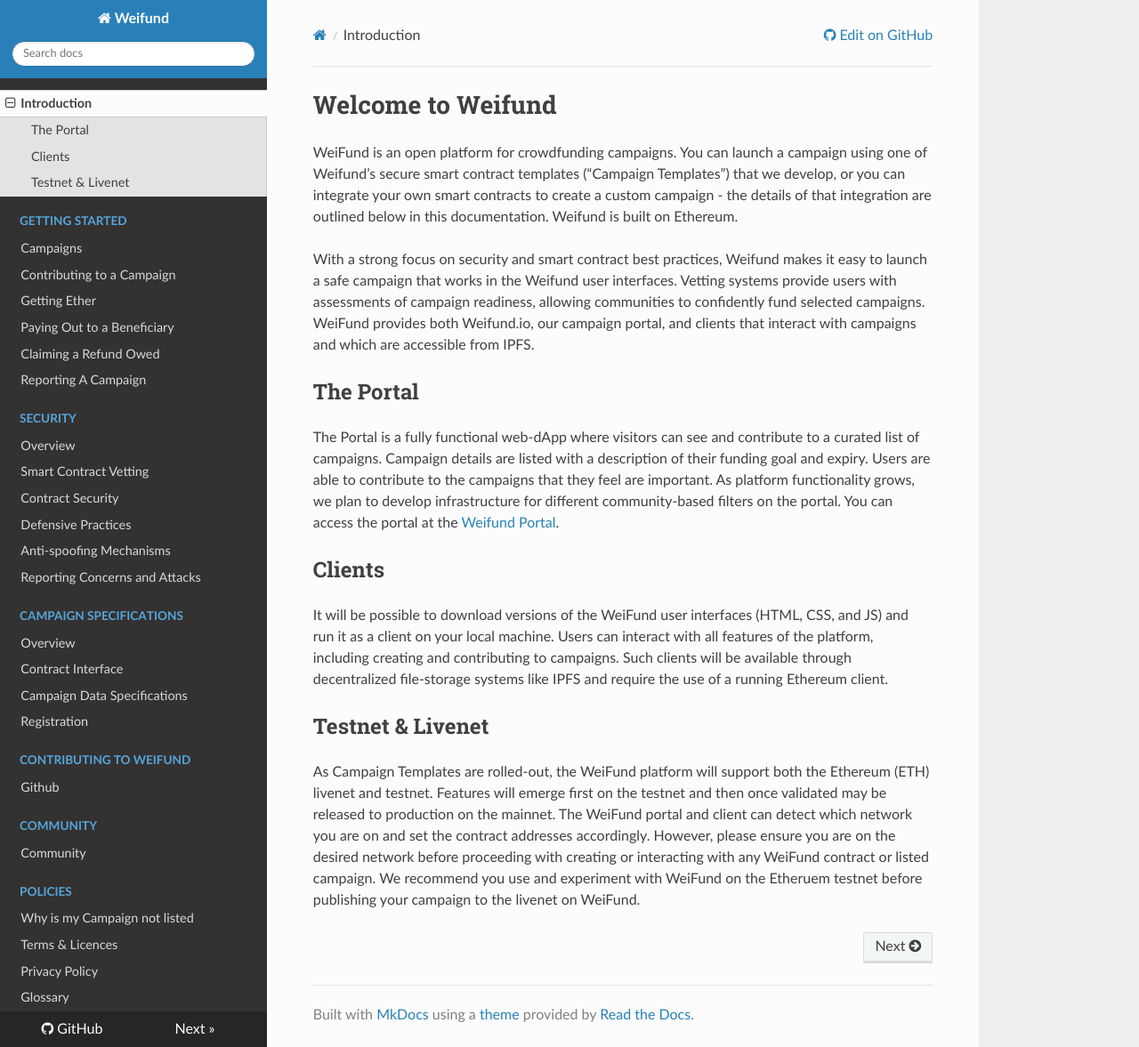
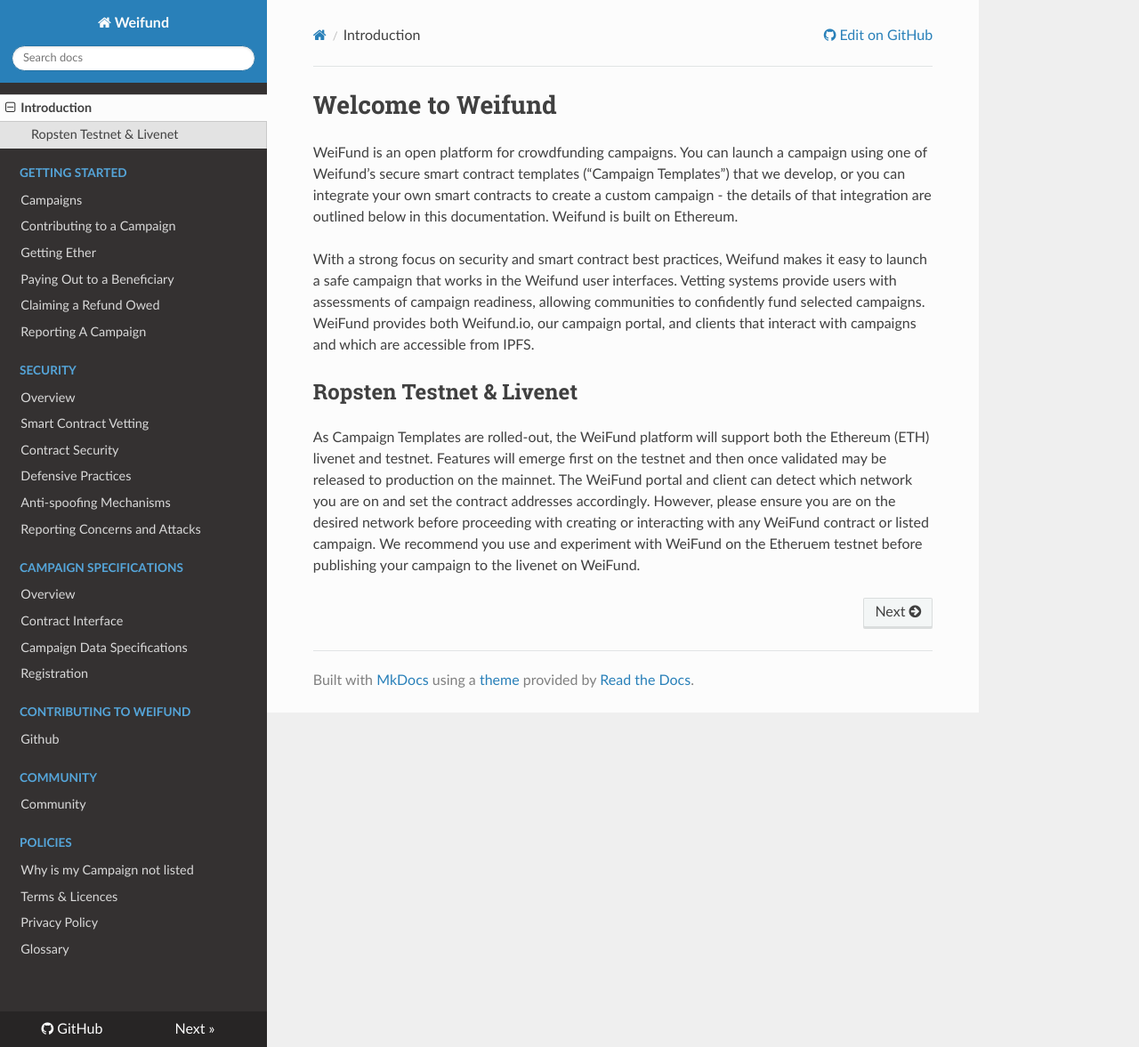
Before and after one commit to weifund/docs, an MkDocs documentation site: the page built from docs/index.md, in a window 1280 px wide and 1177 px high. Shown: the whole window at 89% size. Built offline with MkDocs 1.6.1, drawn with Linux system fonts in a browser that asks for light colours; nearby versions of some CDN libraries; old or Windows-style settings are respelled for this version of MkDocs.

Commit message:
Update index.md

```diff
--- a/docs/index.md
+++ b/docs/index.md
@@ -4,11 +4,5 @@ WeiFund is an open platform for crowdfunding campaigns. You can launch a campaig
 
 With a strong focus on security and smart contract best practices, Weifund makes it easy to launch a safe campaign that works in the Weifund user interfaces. Vetting systems provide users with assessments of campaign readiness, allowing communities to confidently fund selected campaigns. WeiFund provides both Weifund.io, our campaign portal, and clients that interact with campaigns and which are accessible from IPFS.
 
-##The Portal
-The Portal is a fully functional web-dApp where visitors can see and contribute to a curated list of campaigns. Campaign details are listed with a description of their funding goal and expiry. Users are able to contribute to the campaigns that they feel are important. As platform functionality grows, we plan to develop infrastructure for different community-based filters on the portal. You can access the portal at the [Weifund Portal](http://weifund-basic.surge.sh/).
-
-##Clients
-It will be possible to download versions of the WeiFund user interfaces (HTML, CSS, and JS) and run it as a client on your local machine. Users can interact with all features of the platform, including creating and contributing to campaigns. Such clients will be available through decentralized file-storage systems like IPFS and require the use of a running Ethereum client.
-
-##Testnet & Livenet
+## Ropsten Testnet & Livenet
 As Campaign Templates are rolled-out, the WeiFund platform will support both the Ethereum (ETH) livenet and testnet. Features will emerge first on the testnet and then once validated may be released to production on the mainnet. The WeiFund portal and client can detect which network you are on and set the contract addresses accordingly. However, please ensure you are on the desired network before proceeding with creating or interacting with any WeiFund contract or listed campaign. We recommend you use and experiment with WeiFund on the Etheruem testnet before publishing your campaign to the livenet on WeiFund.
```
